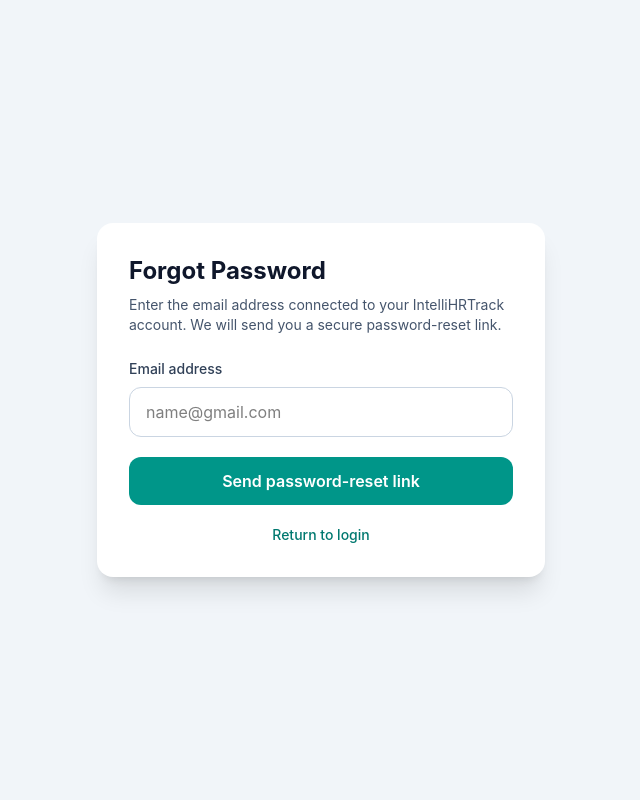
After one commit to renzojacob/IntelliHRTrack_capstone_project_2026, a Django app: page /auth/forgot-password/ in a window 1280 px wide. The commit adds this page. Shown: the whole page, without its empty margins (319-959 px from the left). Run offline with Django 5.2, Linux system fonts and the light colour scheme; style sheets or scripts are compiled from the project's sources.

Commit message:
Add forgot password email reset workflow

```diff
--- a/core/urls.py
+++ b/core/urls.py
@@ -1,166 +1,381 @@
-from django.urls import path
+from django.contrib.auth import views as auth_views
+from django.urls import path, reverse_lazy
+
 from . import views
 
+
 urlpatterns = [
+    # =========================================================
     # Landing Page
+    # =========================================================
     path("", views.index, name="index"),
 
-    # auth
+    # =========================================================
+    # Authentication
+    # =========================================================
     path("auth/login/", views.login_ui, name="login_ui"),
     path("auth/signup/", views.signup_ui, name="signup_ui"),
     path("auth/logout/", views.logout_ui, name="logout"),
 
-    path("account/change-password/", views.change_password, name="change_password"),
+    # Change Password for authenticated users
+    path(
+        "account/change-password/",
+        views.change_password,
+        name="change_password",
+    ),
 
-    # -------------------------
-    # Admin UI
-    # -------------------------
-    path("admin-ui/dashboard/", views.admin_dashboard, name="admin_dashboard"),
-    path("admin-ui/leave/", views.admin_leave_approval, name="admin_leave"),
-    path("admin-ui/leave/<int:leave_id>/approve/", views.admin_leave_approve, name="admin_leave_approve"),
-    path("admin-ui/leave/<int:leave_id>/reject/", views.admin_leave_reject, name="admin_leave_reject"),
+    # Forgot Password: enter email address
+    path(
+        "auth/forgot-password/",
+        auth_views.PasswordResetView.as_view(
+            template_name="auth/password_reset.html",
+            email_template_name="auth/password_reset_email.html",
+            subject_template_name="auth/password_reset_subject.txt",
+            success_url=reverse_lazy("password_reset_done"),
+        ),
+        name="password_reset",
+    ),
 
-    path("admin-ui/biometrics/", views.admin_biometrics_attendance, name="admin_biometrics"),
-    path("admin-ui/biometrics/import/", views.admin_biometrics_import, name="admin_biometrics_import"),
-    path("admin-ui/biometrics/template/", views.admin_biometrics_template, name="admin_biometrics_template"),
-    path("admin-ui/biometrics/export/", views.admin_biometrics_export, name="admin_biometrics_export"),
+    # Forgot Password: email sent confirmation
+    path(
+        "auth/forgot-password/sent/",
+        auth_views.PasswordResetDoneView.as_view(
+            template_name="auth/password_reset_done.html",
+        ),
+        name="password_reset_done",
+    ),
 
-    path("admin-ui/payroll/batch/<int:batch_id>/finalize/",
-    views.admin_finalize_payroll_batch, name="admin_finalize_payroll_batch",),
+    # Forgot Password: create a new password
+    path(
+        "auth/reset-password/<uidb64>/<token>/",
+        auth_views.PasswordResetConfirmView.as_view(
+            template_name="auth/password_reset_confirm.html",
+            success_url=reverse_lazy("password_reset_complete"),
+        ),
+        name="password_reset_confirm",
+    ),
 
-    path("admin-ui/payroll/batch/<int:batch_id>/reopen/", views.admin_reopen_payroll_batch, name="admin_reopen_payroll_batch",),
+    # Forgot Password: password reset completed
     path(
-    "admin-ui/payroll/batch/<int:batch_id>/",
-    views.admin_payroll_batch_detail,
-    name="admin_payroll_batch_detail",
+        "auth/reset-password/complete/",
+        auth_views.PasswordResetCompleteView.as_view(
+            template_name="auth/password_reset_complete.html",
+        ),
+        name="password_reset_complete",
+    ),
+
+    # =========================================================
+    # Admin Dashboard and Leave Management
+    # =========================================================
+    path(
+        "admin-ui/dashboard/",
+        views.admin_dashboard,
+        name="admin_dashboard",
     ),
     path(
-    "admin-ui/payroll/batch/<int:batch_id>/finalize/",
-    views.admin_finalize_payroll_batch,
-    name="admin_finalize_payroll_batch",
+        "admin-ui/leave/",
+        views.admin_leave_approval,
+        name="admin_leave",
+    ),
+    path(
+        "admin-ui/leave/<int:leave_id>/approve/",
+        views.admin_leave_approve,
+        name="admin_leave_approve",
+    ),
+    path(
+        "admin-ui/leave/<int:leave_id>/reject/",
+        views.admin_leave_reject,
+        name="admin_leave_reject",
     ),
 
+    # =========================================================
+    # Admin Biometrics and Attendance
+    # =========================================================
+    path(
+        "admin-ui/biometrics/",
+        views.admin_biometrics_attendance,
+        name="admin_biometrics",
+    ),
+    path(
+        "admin-ui/biometrics/import/",
+        views.admin_biometrics_import,
+        name="admin_biometrics_import",
+    ),
+    path(
+        "admin-ui/biometrics/template/",
+        views.admin_biometrics_template,
+        name="admin_biometrics_template",
+    ),
+    path(
+        "admin-ui/biometrics/export/",
+        views.admin_biometrics_export,
+        name="admin_biometrics_export",
+    ),
+    path(
+        "admin-ui/biometrics/sync/",
+        views.admin_biometrics_sync_now,
+        name="admin_biometrics_sync",
+    ),
+
+    # Admin Holidays
+    path(
+        "admin-ui/biometrics/holidays/create/",
+        views.admin_biometrics_create_holiday,
+        name="admin_biometrics_create_holiday",
+    ),
+    path(
+        "admin-ui/biometrics/holidays/<int:holiday_id>/update/",
+        views.admin_biometrics_update_holiday,
+        name="admin_biometrics_update_holiday",
+    ),
+    path(
+        "admin-ui/biometrics/holidays/<int:holiday_id>/delete/",
+        views.admin_biometrics_delete_holiday,
+        name="admin_biometrics_delete_holiday",
+    ),
+
+    # Admin Travel Orders
+    path(
+        "admin-ui/travel/add/",
+        views.admin_add_travel,
+        name="admin_add_travel",
+    ),
+    path(
+        "admin-ui/travel/<int:travel_id>/delete/",
+        views.admin_delete_travel,
+        name="admin_delete_travel",
+    ),
+
+    # =========================================================
+    # Admin Employee Management
+    # =========================================================
+    path(
+        "admin-ui/employees/",
+        views.admin_employee_management,
+        name="admin_employees",
+    ),
+    path(
+        "admin-ui/employees/approve/<int:profile_id>/",
+        views.approve_user,
+        name="approve_user",
+    ),
+    path(
+        "admin-ui/employees/reject/<int:profile_id>/",
+        views.reject_user,
+        name="reject_user",
+    ),
+
+    # =========================================================
+    # Admin Payroll Management
+    # =========================================================
+    path(
+        "admin-ui/payroll/",
+        views.admin_payroll,
+        name="admin_payroll",
+    ),
+    path(
+        "admin-ui/payroll/preview/",
+        views.admin_payroll_preview_api,
+        name="admin_payroll_preview_api",
+    ),
+    path(
+        "admin-ui/payroll/process/",
+        views.admin_payroll_process_batch,
+        name="admin_payroll_process_batch",
+    ),
+    path(
+        "admin-ui/payroll/payslip/<int:profile_id>/<int:period_id>/",
+        views.admin_payslip,
+        name="admin_payslip",
+    ),
+    path(
+        "admin-ui/payroll/batch/<int:batch_id>/",
+        views.admin_payroll_batch_detail,
+        name="admin_payroll_batch_detail",
+    ),
+    path(
+        "admin-ui/payroll/batch/<int:batch_id>/finalize/",
+        views.admin_finalize_payroll_batch,
+        name="admin_finalize_payroll_batch",
+    ),
     path(
         "admin-ui/payroll/batch/<int:batch_id>/reopen/",
         views.admin_reopen_payroll_batch,
         name="admin_reopen_payroll_batch",
     ),
 
-    #hikvision_sync
-    path("admin-ui/biometrics/sync/", views.admin_biometrics_sync_now, name="admin_biometrics_sync"),
-
-    #admin holidays
-    path("admin-ui/biometrics/holidays/create/", views.admin_biometrics_create_holiday, name="admin_biometrics_create_holiday"),
-    path("admin-ui/biometrics/holidays/<int:holiday_id>/update/", views.admin_biometrics_update_holiday, name="admin_biometrics_update_holiday"),
-    path("admin-ui/biometrics/holidays/<int:holiday_id>/delete/", views.admin_biometrics_delete_holiday, name="admin_biometrics_delete_holiday"),
-
-    #travell
-    path("admin-ui/travel/add/", views.admin_add_travel, name="admin_add_travel"),
-    path("admin-ui/travel/<int:travel_id>/delete/", views.admin_delete_travel, name="admin_delete_travel"),
-
-
-    # Employee Management
-    path("admin-ui/employees/", views.admin_employee_management, name="admin_employees"),
-    path("admin-ui/employees/approve/<int:profile_id>/", views.approve_user, name="approve_user"),
-    path("admin-ui/employees/reject/<int:profile_id>/", views.reject_user, name="reject_user"),
-
-        # Payroll Management
-    path("admin-ui/payroll/", views.admin_payroll, name="admin_payroll"),
-    path("admin-ui/payroll/preview/", views.admin_payroll_preview_api, name="admin_payroll_preview_api"),
-    path("admin-ui/payroll/process/", views.admin_payroll_process_batch, name="admin_payroll_process_batch"),
+    # Live DTR JSON API
     path(
-    "admin-ui/payroll/payslip/<int:profile_id>/<int:period_id>/",
-    views.admin_payslip,
-    name="admin_payslip",
+        "admin-ui/payroll/dtr/<int:profile_id>/",
+        views.admin_employee_dtr_api,
+        name="admin_employee_dtr_api",
     ),
 
-    # Live DTR JSON API
-    path("admin-ui/payroll/dtr/<int:profile_id>/", views.admin_employee_dtr_api, name="admin_employee_dtr_api"),
-
-    # Saved processed DTR print page
-    path("admin-ui/payroll/item/<int:item_id>/dtr/", views.admin_payroll_item_dtr_print, name="admin_payroll_item_dtr_print"),
+    # Saved Processed DTR
+    path(
+        "admin-ui/payroll/item/<int:item_id>/dtr/",
+        views.admin_payroll_item_dtr_print,
+        name="admin_payroll_item_dtr_print",
+    ),
     path(
         "admin-ui/payroll/item/<int:item_id>/dtr/finalize/",
         views.admin_finalize_payroll_item_dtr,
         name="admin_finalize_payroll_item_dtr",
     ),
-
     path(
         "admin-ui/payroll/dtr/<int:dtr_id>/unlock/",
         views.admin_unlock_finalized_dtr,
         name="admin_unlock_finalized_dtr",
     ),
 
+    # =========================================================
+    # Admin Scheduling, Reports, Analytics and System
+    # =========================================================
+    path(
+        "admin-ui/scheduling/",
+        views.admin_shift_scheduling,
+        name="admin_scheduling",
+    ),
+    path(
+        "admin-ui/reports/",
+        views.admin_reports,
+        name="admin_reports",
+    ),
+    path(
+        "admin-ui/analytics/",
+        views.admin_analytics,
+        name="admin_analytics",
+    ),
+    path(
+        "admin-ui/analytics/api/",
+        views.admin_analytics_api,
+        name="admin_analytics_api",
+    ),
+    path(
+        "admin-ui/analytics/employee-risks/",
+        views.admin_analytics_employee_risks_api,
+        name="admin_analytics_employee_risks_api",
+    ),
+    path(
+        "admin-ui/analytics/insights/",
+        views.admin_analytics_insights_api,
+        name="admin_analytics_insights_api",
+    ),
+    path(
+        "admin-ui/system/",
+        views.admin_system_administration,
+        name="admin_system",
+    ),
 
-
-
-    path("admin-ui/scheduling/", views.admin_shift_scheduling, name="admin_scheduling"),
-    path("admin-ui/reports/", views.admin_reports, name="admin_reports"),
-
-
-    path("admin-ui/analytics/", views.admin_analytics, name="admin_analytics"),
-    path("admin-ui/analytics/api/", views.admin_analytics_api, name="admin_analytics_api"),
-    path("admin-ui/analytics/employee-risks/", views.admin_analytics_employee_risks_api, name="admin_analytics_employee_risks_api"),
-    path("admin-ui/analytics/insights/", views.admin_analytics_insights_api, name="admin_analytics_insights_api"),
-
-
-
-    path("admin-ui/system/", views.admin_system_administration, name="admin_system"),
-
-    #attendance biometrics IP register
+    # =========================================================
+    # Biometric Device Registration
+    # =========================================================
     path(
         "admin-ui/biometrics/devices/create/",
         views.admin_biometric_device_create,
         name="admin_biometric_device_create",
     ),
-
     path(
         "admin-ui/biometrics/devices/<int:device_id>/update/",
         views.admin_biometric_device_update,
         name="admin_biometric_device_update",
     ),
-
     path(
         "admin-ui/biometrics/devices/<int:device_id>/test/",
         views.admin_biometric_device_test,
         name="admin_biometric_device_test",
     ),
-
     path(
         "admin-ui/biometrics/devices/<int:device_id>/toggle/",
         views.admin_biometric_device_toggle,
         name="admin_biometric_device_toggle",
     ),
-
     path(
         "admin-ui/biometrics/devices/<int:device_id>/delete/",
         views.admin_biometric_device_delete,
         name="admin_biometric_device_delete",
     ),
 
+    # =========================================================
     # Attendance CRUD
-    path("admin-ui/biometrics/records/new/", views.attendance_create, name="admin_attendance_create"),
-    path("admin-ui/biometrics/records/<int:pk>/", views.attendance_detail, name="admin_attendance_detail"),
-    path("admin-ui/biometrics/records/<int:pk>/edit/", views.attendance_update, name="admin_attendance_update"),
-    path("admin-ui/biometrics/records/<int:pk>/delete/", views.attendance_delete, name="admin_attendance_delete"),
+    # =========================================================
+    path(
+        "admin-ui/biometrics/records/new/",
+        views.attendance_create,
+        name="admin_attendance_create",
+    ),
+    path(
+        "admin-ui/biometrics/records/<int:pk>/",
+        views.attendance_detail,
+        name="admin_attendance_detail",
+    ),
+    path(
+        "admin-ui/biometrics/records/<int:pk>/edit/",
+        views.attendance_update,
+        name="admin_attendance_update",
+    ),
+    path(
+        "admin-ui/biometrics/records/<int:pk>/delete/",
+        views.attendance_delete,
+        name="admin_attendance_delete",
+    ),
 
-    # -------------------------
+    # =========================================================
     # Employee UI
-    # -------------------------
-    path("employee/dashboard/", views.employee_dashboard, name="employee_dashboard"),
-    path("employee/attendance/", views.employee_attendance, name="employee_attendance"),
-    path("employee/schedule/", views.employee_schedule, name="employee_schedule"),
-    path("employee/leave/", views.employee_leave, name="employee_leave"),
-    path("employee/leave/<int:leave_id>/cancel/", views.employee_leave_cancel, name="employee_leave_cancel"),
-
-
-    path("employee/payroll/", views.employee_payroll, name="employee_payroll"),
-    path("employee/attendance/print/", views.employee_dtr_print, name="employee_dtr_print"),
-    path("employee/payroll/payslip/<int:item_id>/", views.employee_payslip_print, name="employee_payslip_print"),
-
-    path("employee/analytics/", views.employee_analytics, name="employee_analytics"),
-    path("employee/notifications/", views.employee_notifications, name="employee_notifications"),
-    path("employee/profile/", views.employee_profile, name="employee_profile"),
-
-
+    # =========================================================
+    path(
+        "employee/dashboard/",
+        views.employee_dashboard,
+        name="employee_dashboard",
+    ),
+    path(
+        "employee/attendance/",
+        views.employee_attendance,
+        name="employee_attendance",
+    ),
+    path(
+        "employee/schedule/",
+        views.employee_schedule,
+        name="employee_schedule",
+    ),
+    path(
+        "employee/leave/",
+        views.employee_leave,
+        name="employee_leave",
+    ),
+    path(
+        "employee/leave/<int:leave_id>/cancel/",
+        views.employee_leave_cancel,
+        name="employee_leave_cancel",
+    ),
+    path(
+        "employee/payroll/",
+        views.employee_payroll,
+        name="employee_payroll",
+    ),
+    path(
+        "employee/attendance/print/",
+        views.employee_dtr_print,
+        name="employee_dtr_print",
+    ),
+    path(
+        "employee/payroll/payslip/<int:item_id>/",
+        views.employee_payslip_print,
+        name="employee_payslip_print",
+    ),
+    path(
+        "employee/analytics/",
+        views.employee_analytics,
+        name="employee_analytics",
+    ),
+    path(
+        "employee/notifications/",
+        views.employee_notifications,
+        name="employee_notifications",
+    ),
+    path(
+        "employee/profile/",
+        views.employee_profile,
+        name="employee_profile",
+    ),
 ]
--- a/templates/auth/login.html
+++ b/templates/auth/login.html
@@ -152,7 +152,10 @@
               <input type="checkbox" name="remember" class="rounded border-slate-300">
               Remember me
             </label>
-            <a href="#" class="text-accent hover:underline font-semibold">Forgot password?</a>
+
+            <a href="{% url 'password_reset' %}" class="text-accent hover:underline font-semibold">
+              Forgot password?
+            </a>
           </div>
 
           <!-- Submit -->
--- /dev/null
+++ b/templates/auth/password_reset.html
@@ -0,0 +1,66 @@
+{% load static %}
+<!DOCTYPE html>
+<html lang="en">
+<head>
+  <meta charset="UTF-8">
+  <meta name="viewport" content="width=device-width, initial-scale=1.0">
+  <title>Forgot Password • IntelliHRTrack</title>
+  <link rel="stylesheet" href="{% static 'css/output.css' %}">
+</head>
+
+<body class="min-h-screen bg-slate-100 flex items-center justify-center p-4">
+  <main class="w-full max-w-md rounded-2xl bg-white p-8 shadow-xl">
+    <h1 class="text-2xl font-bold text-slate-900">
+      Forgot Password
+    </h1>
+
+    <p class="mt-2 text-sm text-slate-600">
+      Enter the email address connected to your IntelliHRTrack account.
+      We will send you a secure password-reset link.
+    </p>
+
+    <form method="post" class="mt-6 space-y-5">
+      {% csrf_token %}
+
+      <div>
+        <label
+          for="id_email"
+          class="mb-2 block text-sm font-medium text-slate-700"
+        >
+          Email address
+        </label>
+
+        <input
+          id="id_email"
+          name="email"
+          type="email"
+          autocomplete="email"
+          required
+          placeholder="name@gmail.com"
+          class="w-full rounded-xl border border-slate-300 px-4 py-3 outline-none focus:border-teal-500 focus:ring-2 focus:ring-teal-200"
+        >
+
+        {% if form.email.errors %}
+          <div class="mt-2 text-sm text-red-600">
+            {{ form.email.errors }}
+          </div>
+        {% endif %}
+      </div>
+
+      <button
+        type="submit"
+        class="w-full rounded-xl bg-teal-600 px-4 py-3 font-semibold text-white transition hover:bg-teal-700"
+      >
+        Send password-reset link
+      </button>
+    </form>
+
+    <a
+      href="{% url 'login_ui' %}"
+      class="mt-5 block text-center text-sm font-medium text-teal-700 hover:underline"
+    >
+      Return to login
+    </a>
+  </main>
+</body>
+</html>
--- /dev/null
+++ b/templates/auth/password_reset_subject.txt
@@ -0,0 +1 @@
+Reset your IntelliHRTrack password
```
Also changed, not shown: config/settings.py (+23 -0 lines), templates/admin/employee_management.html (+0 -14 lines), templates/auth/password_reset_complete.html (added, +33 -0 lines), templates/auth/password_reset_confirm.html (added, +108 -0 lines), templates/auth/password_reset_email.html (added, +13 -0 lines), templates/auth/password_reset_done.html (added).
